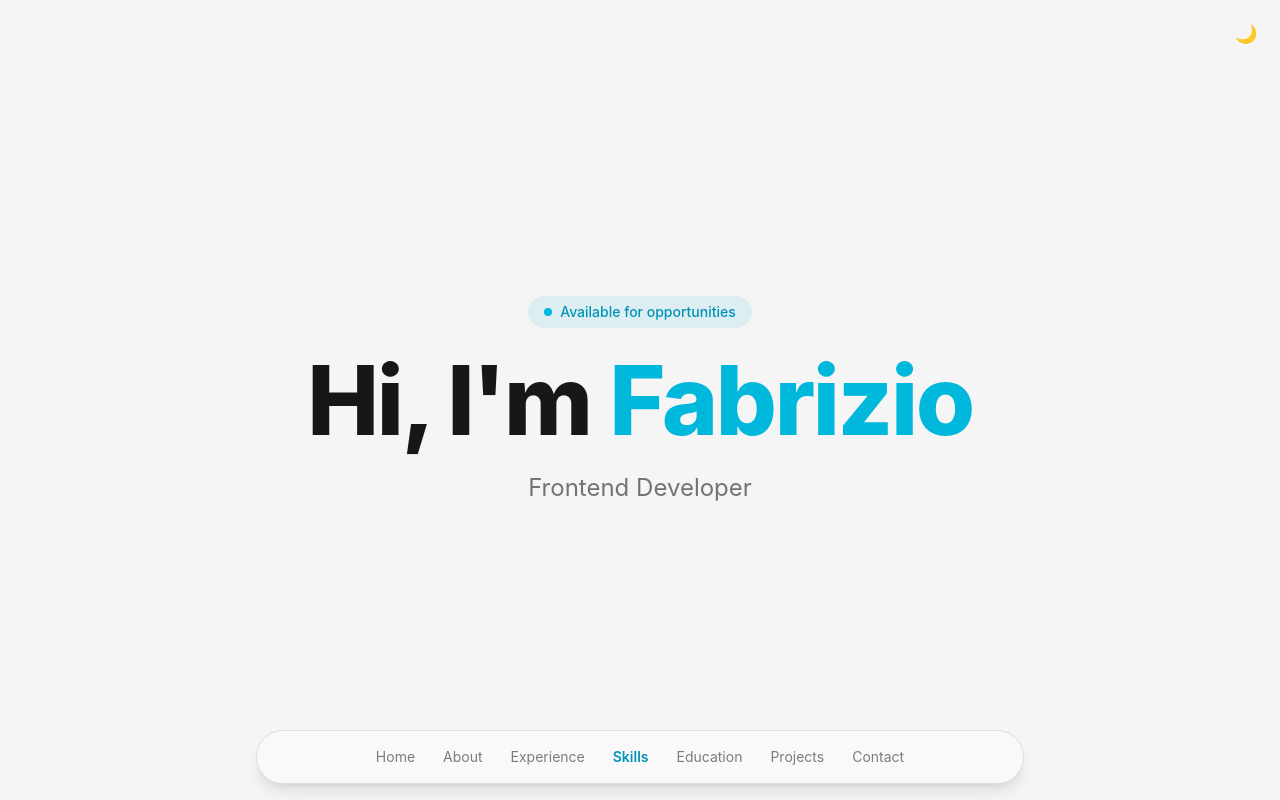
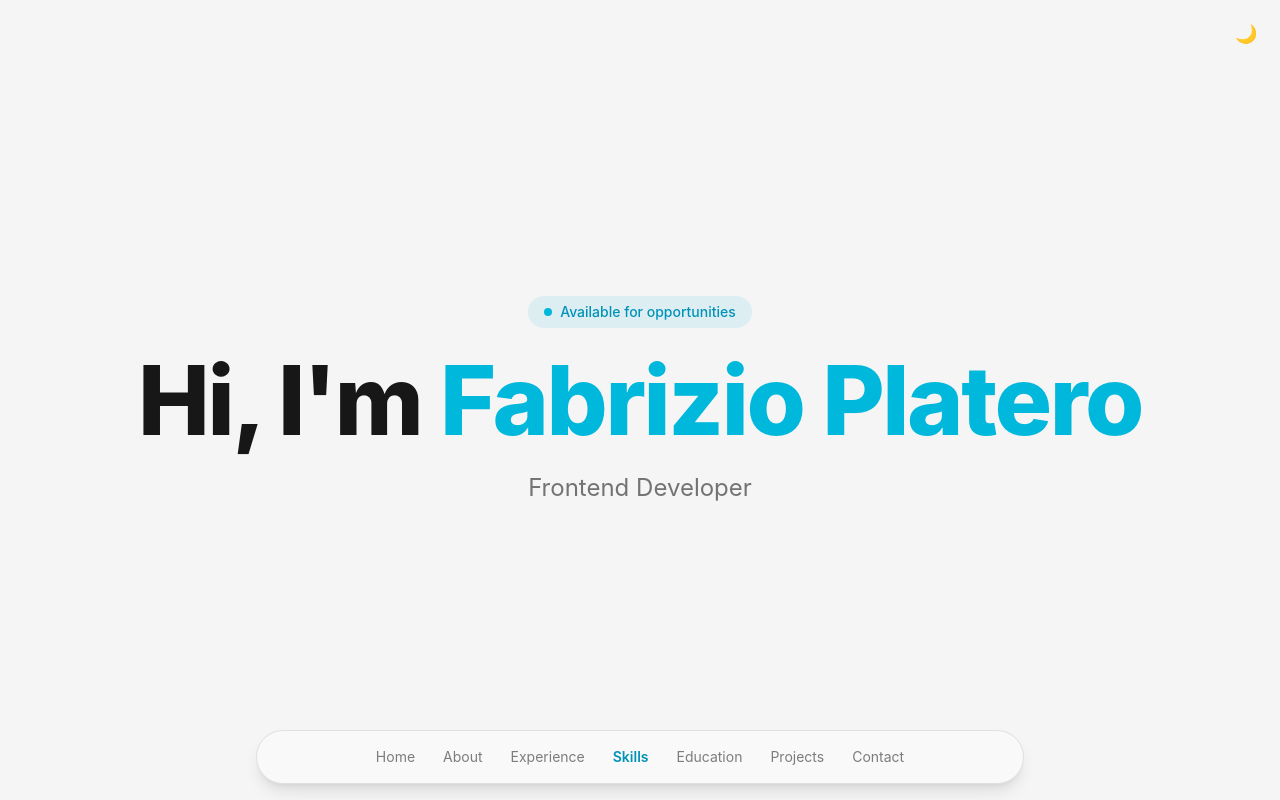
Before and after one commit to fabri-platero/portfolio-frontend, a React (Vite) app: page / in a window 1280 px wide. Shown: the top 800 px of the page. Built offline with nearby package versions, Linux system fonts and the light colour scheme.

Commit message:
add full name to hero and page title

```diff
--- a/index.html
+++ b/index.html
@@ -4,7 +4,7 @@
     <meta charset="UTF-8" />
     <link rel="icon" type="image/svg+xml" href="/favicon.svg" />
     <meta name="viewport" content="width=device-width, initial-scale=1.0" />
-    <title>test-app</title>
+    <title>Fabrizio Platero</title>
     <script>
       (function () {
         const stored = localStorage.getItem('theme');
--- a/src/Components/Hero.jsx
+++ b/src/Components/Hero.jsx
@@ -6,7 +6,7 @@ function Hero() {
         Available for opportunities
       </span>
       <h1 className="mt-6 text-7xl font-extrabold tracking-tight sm:text-8xl">
-        Hi, I'm <span className="text-cyan-500">Fabrizio</span>
+        Hi, I'm <span className="text-cyan-500">Fabrizio Platero</span>
       </h1>
       <p className="mt-6 text-2xl text-neutral-500 dark:text-neutral-400">Frontend Developer</p>
     </section>
```
